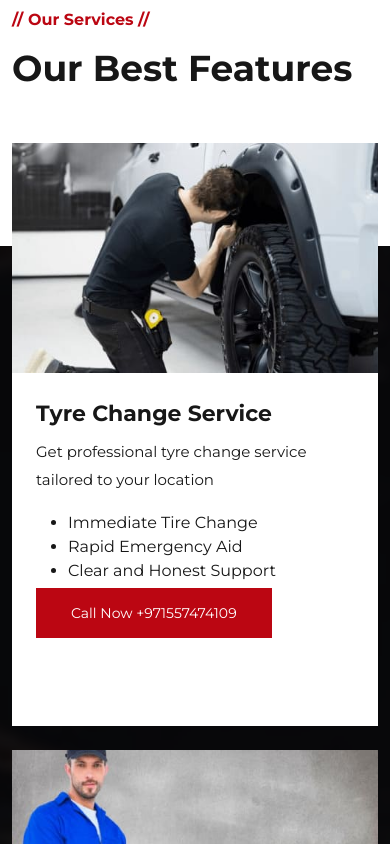
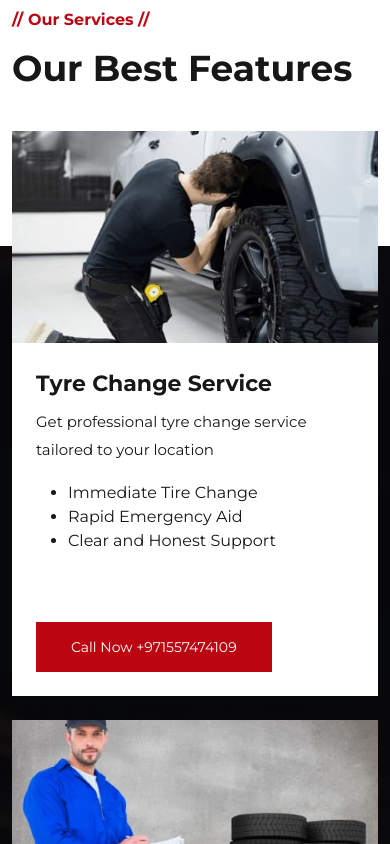
Before and after one commit to TopDEV-fs/CarstyreRepair_Website, a Next.js app: page / in a window 390 px wide. Shown: the part 2000-2844 px from the top of the page. Built offline with nearby package versions, Linux system fonts and the light colour scheme.

Commit message:
add responsive functionality in services cimponent to make it responsive

```diff
--- a/src/app/Components/Services.jsx
+++ b/src/app/Components/Services.jsx
@@ -69,34 +69,38 @@ const Services = () => {
     return (
         <>
             <section className='flex items-center justify-center' id='services'>
-                <div className='w-full max-w-[1200px]'>
-                    <div className='pb-[150px]'>
-                        <p className="mb-4 px-3 text-base font-bold text-[#BB0612]">// Our Services //</p>
+                <div className='container w-full'>
+                    <div className='pb-150'>
+                        <p className="mb-4 px-3 text-base font-bold text-red">// Our Services //</p>
                         <h2 className='mb-2 px-3 font-semibold text-4xl'>Our Best Features</h2>
                     </div>
                 </div>
             </section>
-            <section id='services' className='relative flex items-center justify-center' style={{backgroundImage: "url('/Assets/banner-bg.jpg')", backgroundRepeat: "no-repeat", backgroundSize: "cover", backgroundPosition: "center"}}>
+            <section id='services' className='relative flex items-center justify-center' style={{ backgroundImage: "url('/Assets/banner-bg.jpg')", backgroundRepeat: "no-repeat", backgroundSize: "cover", backgroundPosition: "center" }}>
                 {/* Overlay */}
                 <div className="absolute inset-0 bg-black bg-opacity-85"></div>
 
                 {/* Content */}
-                <div className='relative w-full max-w-[1200px] top-[-115px]'>
-                    <div className='flex flex-wrap justify-center mb-4'>
+                <div className='relative w-full container top-[-115px]'>
+                    <div className='grid grid-cols-3 max-lg:grid-cols-2 max-md:grid-cols-1 justify-center mb-4'>
                         {
                             servicCards.map((data) => (
-                                <div key={data.id} className='w-full max-w-[376px] m-3'>
-                                    <Image src={data.img1} className='h-[230px]' alt={data.title} />
-                                    <div className='p-6 h-[353px] bg-white'>
-                                        <h4 className='font-bold text-[22px] mb-2'>{data.title}</h4>
-                                        <p className='mb-4 text-[15px] leading-[1.9]'>{data.des}</p>
-                                        <ul className='list-disc pl-8'>
-                                            <li>{data.listItem1}</li>
-                                            <li>{data.listItem2}</li>
-                                            <li>{data.listItem3}</li>
-                                        </ul>
-                                        <div className='flex items-center text-white mt-5'>
-                                            <a href='#' className='bg-[#BB0612] text-center text-sm py-[15px] px-[35px] hover:bg-[#222222]'>
+                                <div key={data.id} className='w-full px-3 mb-6'>
+                                    <div>
+                                        <Image src={data.img1} alt={data.title} className='w-full'/>
+                                    </div>
+                                    <div className='p-6 bg-white h-[353px] flex flex-col justify-between'>
+                                        <div>
+                                            <h4 className='font-bold text-twintytwo mb-2'>{data.title}</h4>
+                                            <p className='mb-4 text-fifteen leading-[1.9]'>{data.des}</p>
+                                            <ul className='list-disc pl-8'>
+                                                <li>{data.listItem1}</li>
+                                                <li>{data.listItem2}</li>
+                                                <li>{data.listItem3}</li>
+                                            </ul>
+                                        </div>
+                                        <div className='flex items-center text-white'>
+                                            <a href='#' className='bg-red text-center text-sm py-fifteen px-thirtyfive hover:bg-custom-black'>
                                                 Call Now +971557474109
                                             </a>
                                         </div>
@@ -105,10 +109,10 @@ const Services = () => {
                             ))
                         }
                     </div>
-                    <div className='flex items-center justify-center text-center flex-wrap gap-x-4 pt-[90px] px-4'>
+                    <div className='flex items-center justify-center text-center flex-wrap gap-x-4 pt-90 px-4'>
                         <h1 className='font-bold text-white text-6xl max-md:text-4xl'>Fastest on-site Tyre Repair </h1>
                         <div className='flex items-center text-white max-xl:mt-12'>
-                            <a href='#' className='bg-[#BB0612] text-center text-sm py-[15px] px-[35px] hover:bg-[#222222]'>
+                            <a href='#' className='bg-red text-center text-sm py-fifteen px-thirtyfive hover:bg-custom-black'>
                                 Call Now +971557474109
                             </a>
                         </div>
--- a/tailwind.config.js
+++ b/tailwind.config.js
@@ -28,7 +28,9 @@ module.exports = {
       padding: {
         fifteen: '15px',
         thirtyfive: '35px',
-        fiftyfive: '55px'
+        fiftyfive: '55px',
+        '150': '150px',
+        '90': '90px'
       },
       margin: {
         twintytwo: '22px',
```
